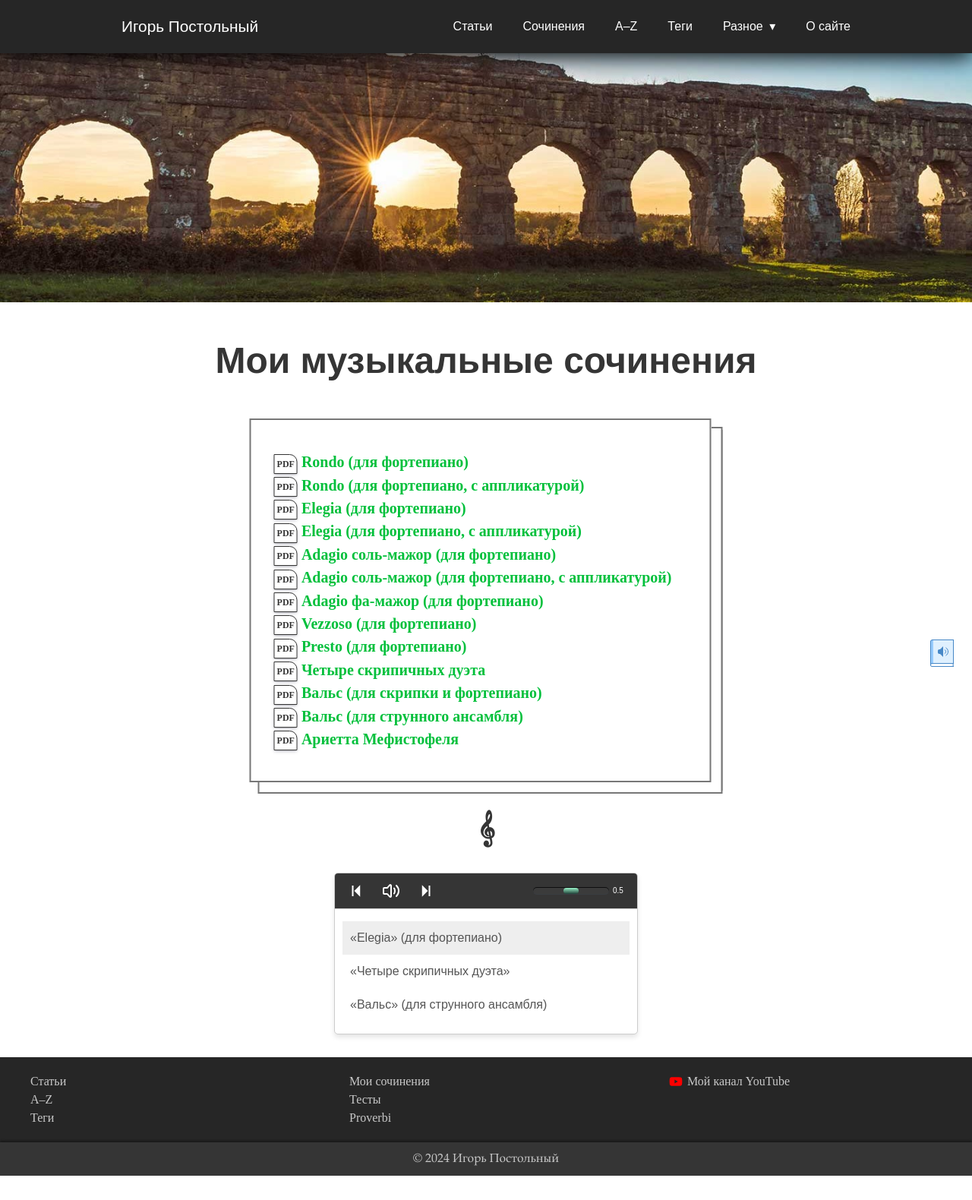
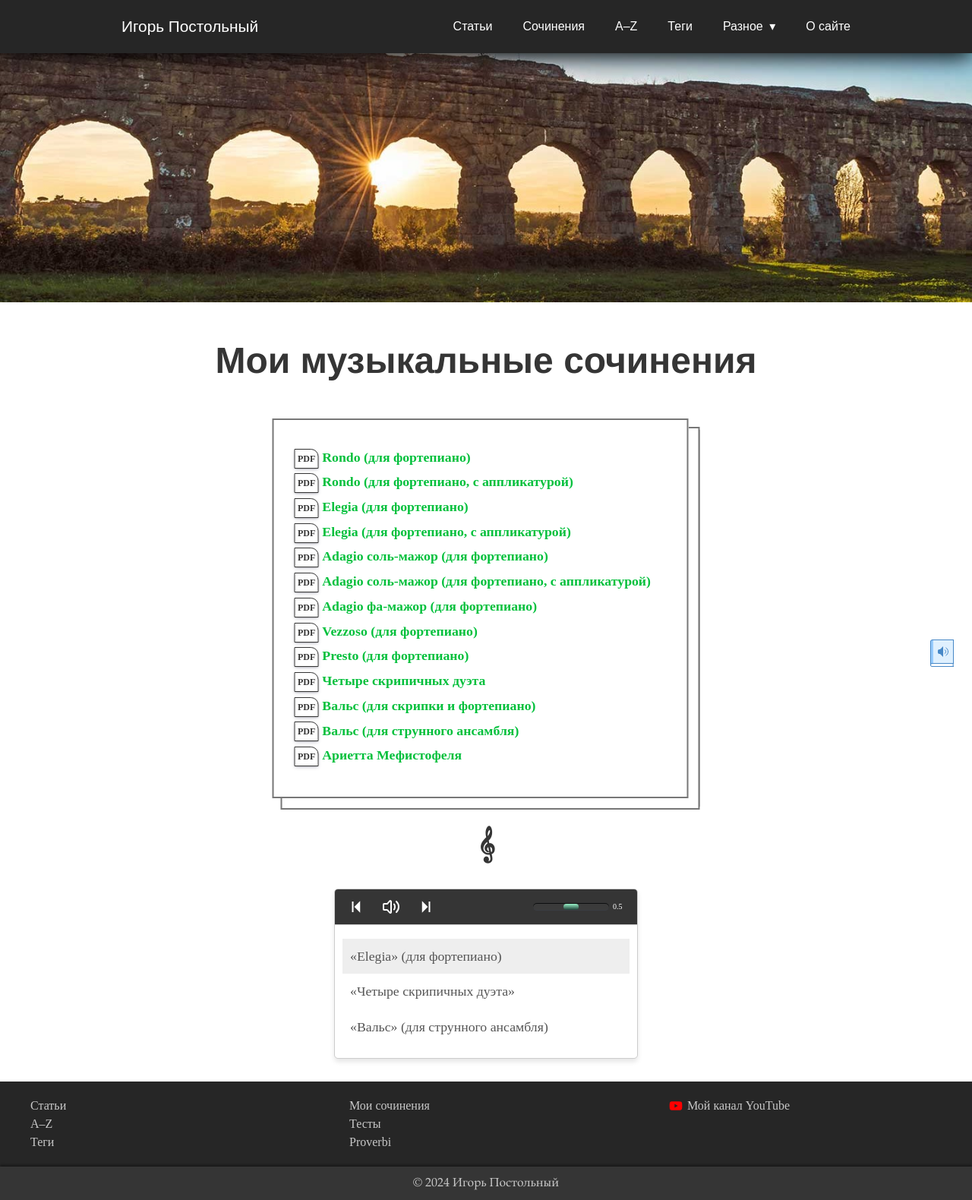
Before and after one commit to postolny/postolny.github.io, a Jekyll site: the page built from _pages/musica.html, in a window 1280 px wide. Shown: the whole page at 76% size. Built offline with Jekyll 4.4.1, drawn with Linux system fonts in a browser that asks for light colours; before the commit the page ends 1548 px from its top, so only the background shows below that.

Commit message:
Add files via upload

```diff
--- a/_sass/tale/_layout.scss
+++ b/_sass/tale/_layout.scss
@@ -325,13 +325,6 @@
   box-shadow: 0 -2px 3px rgba(0, 0, 0, 0.4);
 }
 
-@media (max-width: 768px) {
-  .footer-inner {
-    flex-direction: column;
-    align-items: flex-start;
-  }
-}
-
 #fortuna {
   margin: 30px 0;
   text-shadow: none;
@@ -574,15 +567,6 @@
   float: right;
 }
 
-@media screen and (max-width: 768px) {
-  /* Отменить обтекание */
-  .float_left,
-  .float_right {
-    float: none;
-    margin: 0 auto;
-  }
-}
-
 #columns-container {
   .flex-columns {
     display: flex;
@@ -643,7 +627,6 @@
   border: 1px solid $grey-2;
   border-radius: 5px;
   overflow: hidden;
-  font-family: Arial, sans-serif;
   background-color: $white;
   box-shadow: 0 4px 6px rgba(0, 0, 0, 0.1);
 }
@@ -690,8 +673,8 @@
   overflow-y: auto;
   border-top: 1px solid $grey-2;
 }
-ul#playlist {
-  font-size: 16px;
+#playlist {
+  font-size: 1.11rem;
   padding: 0 10px;
   list-style: none;
 }
@@ -772,6 +755,12 @@
   display: flex;
   flex-direction: column;
   align-items: center;
+  > div {
+    font-size: 1.11rem;
+  }
+  li {
+    padding-bottom: 0.3rem;
+  }
 }
 
 .usn {
@@ -789,3 +778,28 @@
     display: none;
   }
 }
+
+@media screen and (max-width: 768px) {
+  #download_row {
+    > div {
+      font-size: 0.89rem;
+      padding: 0.3rem;
+    }
+    li {
+      padding-bottom: 0.3rem;
+    }
+  }
+  #playlist {
+    font-size: 0.89rem;
+  }
+  /* Отменить обтекание */
+  .float_left,
+  .float_right {
+    float: none;
+    margin: 0 auto;
+  }
+  .footer-inner {
+    flex-direction: column;
+    align-items: flex-start;
+  }
+}
```
